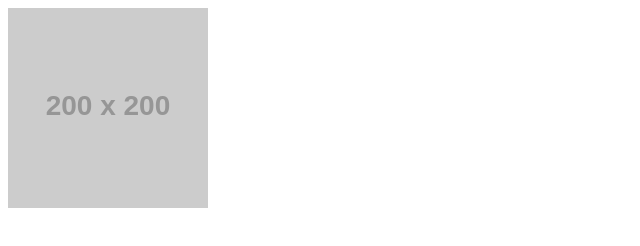
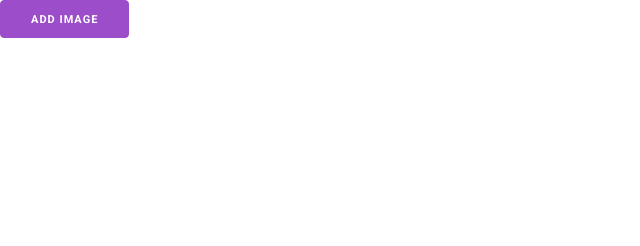
Before and after one commit to Erick435/YearUp-Learn-To-Code, a website: page Workbooks/workbook5/Demos/appendChild.html in a window 1280 px wide. Shown: the whole page, without its empty margins (0-640 px from the left). Drawn offline with nearby package versions, Linux system fonts and the light colour scheme; placeholder pictures from the web are drawn by us.

Commit message:
button adds images using js

```diff
--- a/Workbooks/workbook5/Demos/appendChild.html
+++ b/Workbooks/workbook5/Demos/appendChild.html
@@ -2,27 +2,51 @@
 
 <!DOCTYPE html>
 <html lang="en">
+
 <head>
     <meta charset="UTF-8">
     <meta name="viewport" content="width=device-width, initial-scale=1.0">
     <title>Append Child</title>
+    <link rel="stylesheet" href="https://fonts.googleapis.com/css?family=Roboto:300,300italic,700,700italic" />
+    <link rel="stylesheet" href="https://cdnjs.cloudflare.com/ajax/libs/normalize/8.0.1/normalize.css" />
+    <link rel="stylesheet" href="https://cdnjs.cloudflare.com/ajax/libs/milligram/1.4.1/milligram.css" />
 </head>
+
 <body>
 
 
-    <div id="imageContainer"></div>
+    <div id="imageContainer">
+        <!-- img from javascript -->
+    </div>
+
+    <button id="addImageButton">Add Image</button>
 
     <script>
         "use strict";
 
-        window.onload = function() {
+        window.onload = function () {
             const imageContainer = document.querySelector("#imageContainer");
-            let image = document.createElement("img");
-            image.src = "https://placehold.co/200";
-            image.alt = "placeholder";
+            const addImageButton = document.querySelector("#addImageButton");
 
-            imageContainer.appendChild(image);
+
+
+
+            function addImage() {
+
+                let image = document.createElement("img");
+                image.src = "https://placehold.co/200";
+                image.alt = "placeholder";
+                image.classList.add("image");
+
+                imageContainer.appendChild(image);
+
+            }
+
+            addImageButton.onclick = addImage;
+
         }
+
     </script>
 </body>
+
 </html>
```
